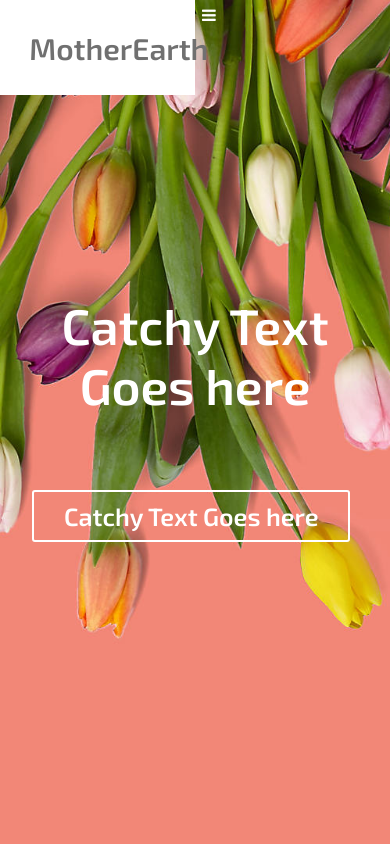
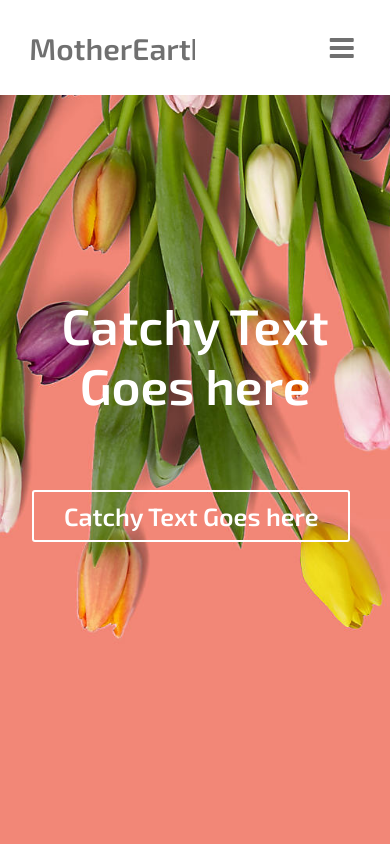
Before and after one commit to ovalenzu20/INF124PA1, a PHP site: page / in a window 390 px wide. Run offline with PHP 8.4, Linux system fonts and the light colour scheme.

Commit message:
Fixed about page

```diff
--- a/css/nav.css
+++ b/css/nav.css
@@ -144,6 +144,20 @@
     padding-right: 15%;
   }
 
+  .collapse {
+    background-color: rgb(255, 255, 255);
+    color: rgb(112, 112, 112);
+    grid-area: navMenu;
+
+    display: flex;
+    font-size: 28px;
+    justify-content: flex-end;
+    align-items: center;
+    width: 100%;
+    height: 100%;
+    padding-right: 15%;
+  }
+
   .hamburger {
     display: block !important;
     border: transparent 5px solid;
```
